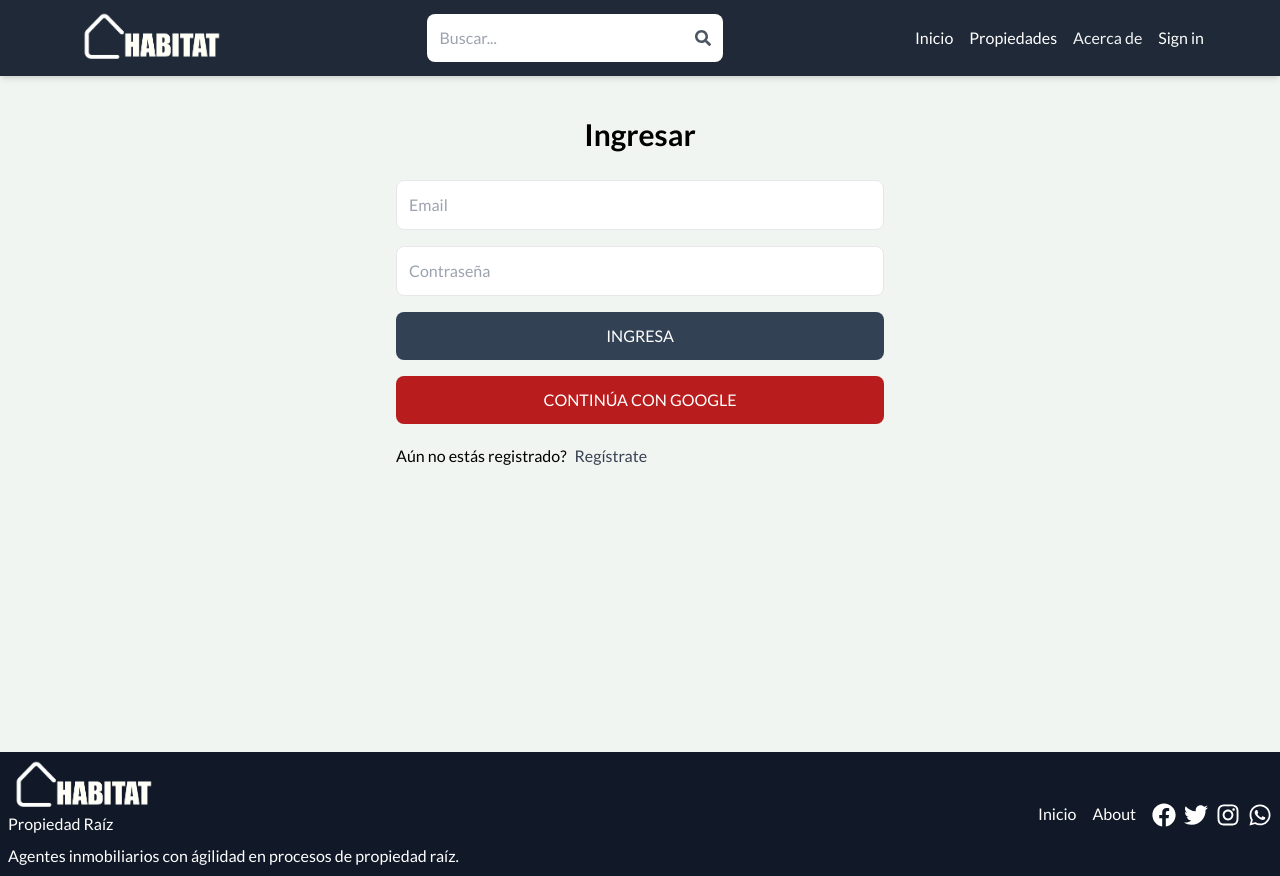
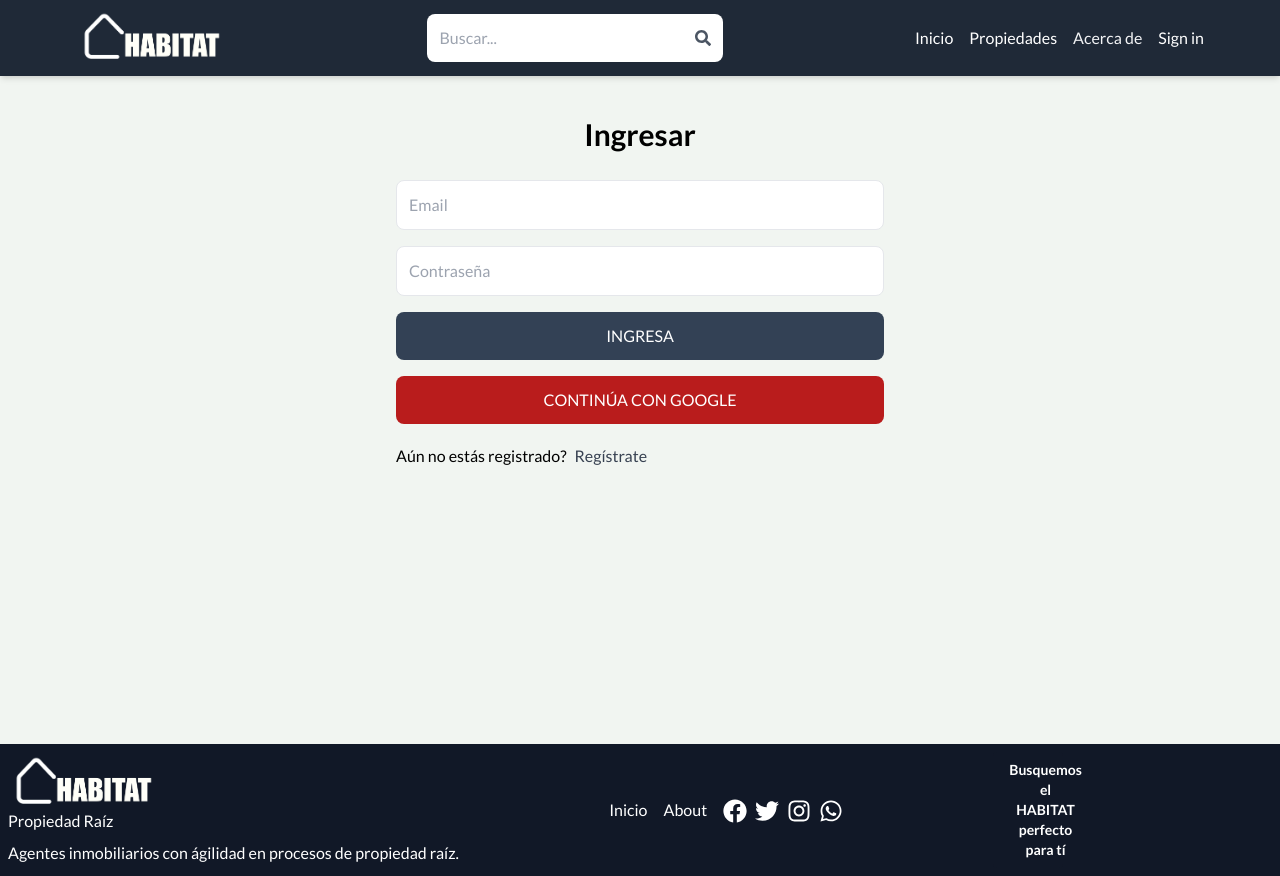
Before and after one commit to M0fen/habitatfull, a React (Vite) app in the folder client/: page /sign-in in a window 1280 px wide. Built offline with nearby package versions, Linux system fonts and the light colour scheme.

Commit message:
más cambios menores

```diff
--- a/client/src/components/Footer.jsx
+++ b/client/src/components/Footer.jsx
@@ -7,7 +7,9 @@ export default function Footer() {
     <footer className="bg-gray-900 text-white shadow-md">
       <div className="container mx-auto p-2 flex flex-col sm:flex-row flex-wrap sm:justify-between sm:items-center">
         <div className="w-full sm:w-auto mb-4 sm:mb-0">
-            <img className='w-40 ' src={logoOriginal} alt="Logo Habitat"  />
+            <Link to="/">
+              <img className='w-40 ' src={logoOriginal} alt="Logo Habitat"  />
+            </Link>
             <span className="text-white mr-2">Propiedad Raíz</span>
           <p className="text-white mt-2">Agentes inmobiliarios con ágilidad en procesos de propiedad raíz.</p>
         </div>
@@ -41,6 +43,20 @@ export default function Footer() {
             </a>
           </div>
         </div>
+        <div className="w-full sm:w-auto flex items-center gap-4">
+          <button
+            onClick={() => {
+              // Agrega la lógica que desees ejecutar al hacer clic en el botón
+              // Por ejemplo, puedes redirigir al usuario a la página de búsqueda.
+              // history.push("/search");
+            }}
+            className="text-xs sm:text-sm font-bold hover:underline bg-gray-900 text-white px-4 py-2 rounded inline-flex items-center w-1/4"
+          >
+            <Link to="/search">
+              Busquemos el HABITAT perfecto para tí
+            </Link>
+          </button>
+        </div>
       </div>
     </footer>
   );
--- a/client/src/pages/Search.jsx
+++ b/client/src/pages/Search.jsx
@@ -145,7 +145,7 @@ export default function Search() {
             />
           </div>
           <div className='flex gap-2 flex-wrap items-center'>
-            <label className='font-semibold'>Type:</label>
+            <label className='font-semibold'>Tipo:</label>
             <div className='flex gap-2'>
               <input
                 type='checkbox'
@@ -225,7 +225,7 @@ export default function Search() {
             </select>
           </div>
           <button className='bg-slate-700 text-white p-3 rounded-lg uppercase hover:opacity-95'>
-            Search
+            Buscar
           </button>
         </form>
       </div>
```
